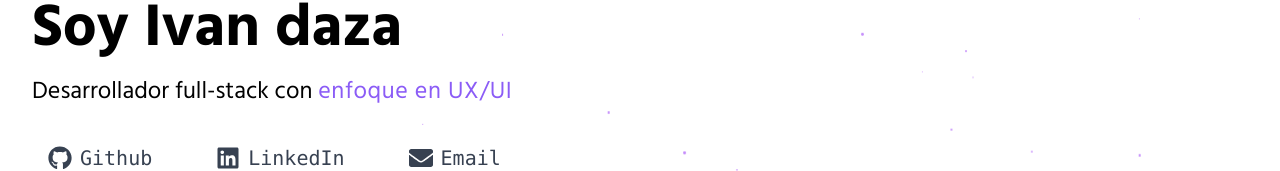
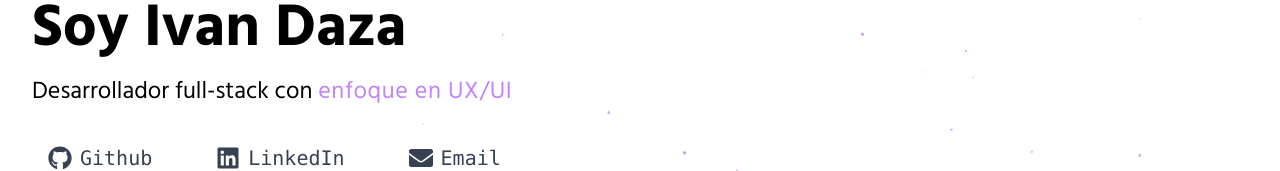
Before and after one commit to IvanDaza4/Portfolio, a Next.js app: page / in a window 1280 px wide. Shown: the part 260-431 px from the top of the page. Built offline with nearby package versions, Linux system fonts and the light colour scheme.

Commit message:
ultimos cambios

```diff
--- a/components/Header/index.js
+++ b/components/Header/index.js
@@ -111,7 +111,7 @@ const Header = ({ handleWorkScroll, handleAboutScroll, handleContactScroll, isBl
                       onClick={() => window.open("/resume", "_blank")}
                       className={`px-4 py-2 relative ${router.pathname === "/resume" ? "text-pink-400" : ""}`}
                     >
-                      Resume
+                      CV
                       {router.pathname === "/resume" && (
                         <div className="absolute bottom-0 left-0 right-0 h-0.5 bg-pink-400"></div>
                       )}
--- a/pages/index.js
+++ b/pages/index.js
@@ -141,7 +141,7 @@ export default function Home() {
               Desarrollador full-stack con{" "}
               <span
                 ref={uxTextRef}
-                className="text-violet-500 tracking-wide"
+                className="text-purple-400 tracking-wide"
               />
             </h1>
 
```
Also changed, not shown: data/portfolio.json (+1 -1 lines).
